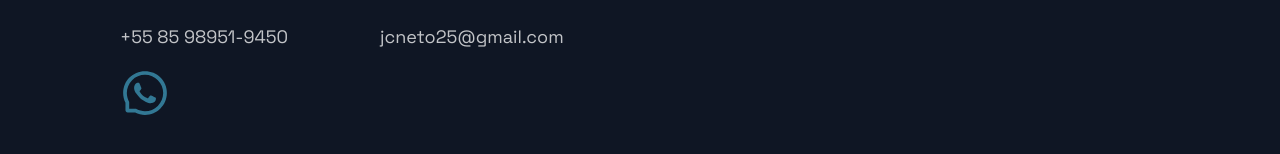
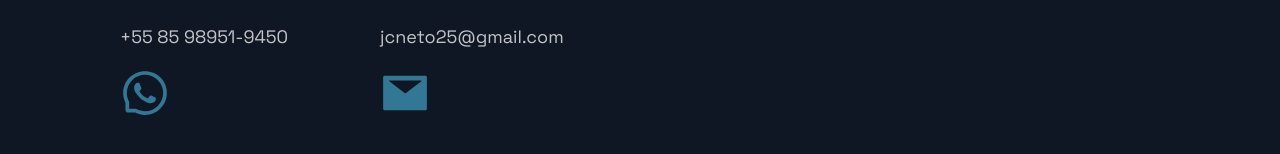
Before and after one commit to jcneto25/MyPortfolio, a Next.js app: page / in a window 1280 px wide. Shown: the part 4643-4797 px from the top of the page. Built offline with nearby package versions, Linux system fonts and the light colour scheme.

Commit message:
ícone de email

```diff
--- a/src/components/Footer/Footer.js
+++ b/src/components/Footer/Footer.js
@@ -1,5 +1,5 @@
 import React from 'react';
-import { AiFillGithub, AiFillInstagram, AiFillLinkedin, AiOutlineWhatsApp } from 'react-icons/ai';
+import { AiFillMail, AiOutlineWhatsApp } from 'react-icons/ai';
 
 import { SocialIcons } from '../Header/HeaderStyles';
 import { CompanyContainer, FooterWrapper, LinkColumn, LinkItem, LinkList, LinkTitle, Slogan, SocialContainer, SocialIconsContainer } from './FooterStyles';
@@ -17,6 +17,7 @@ const Footer = () => {
         <LinkColumn>
           <LinkTitle>E-mail</LinkTitle>
           <LinkItem href="mailto:jcneto25@gmail.com">jcneto25@gmail.com</LinkItem>
+          <AiFillMail size={50} color="rgb(50, 120, 148)" className="icon" />
         </LinkColumn>
       </LinkList>
     </FooterWrapper>
```
